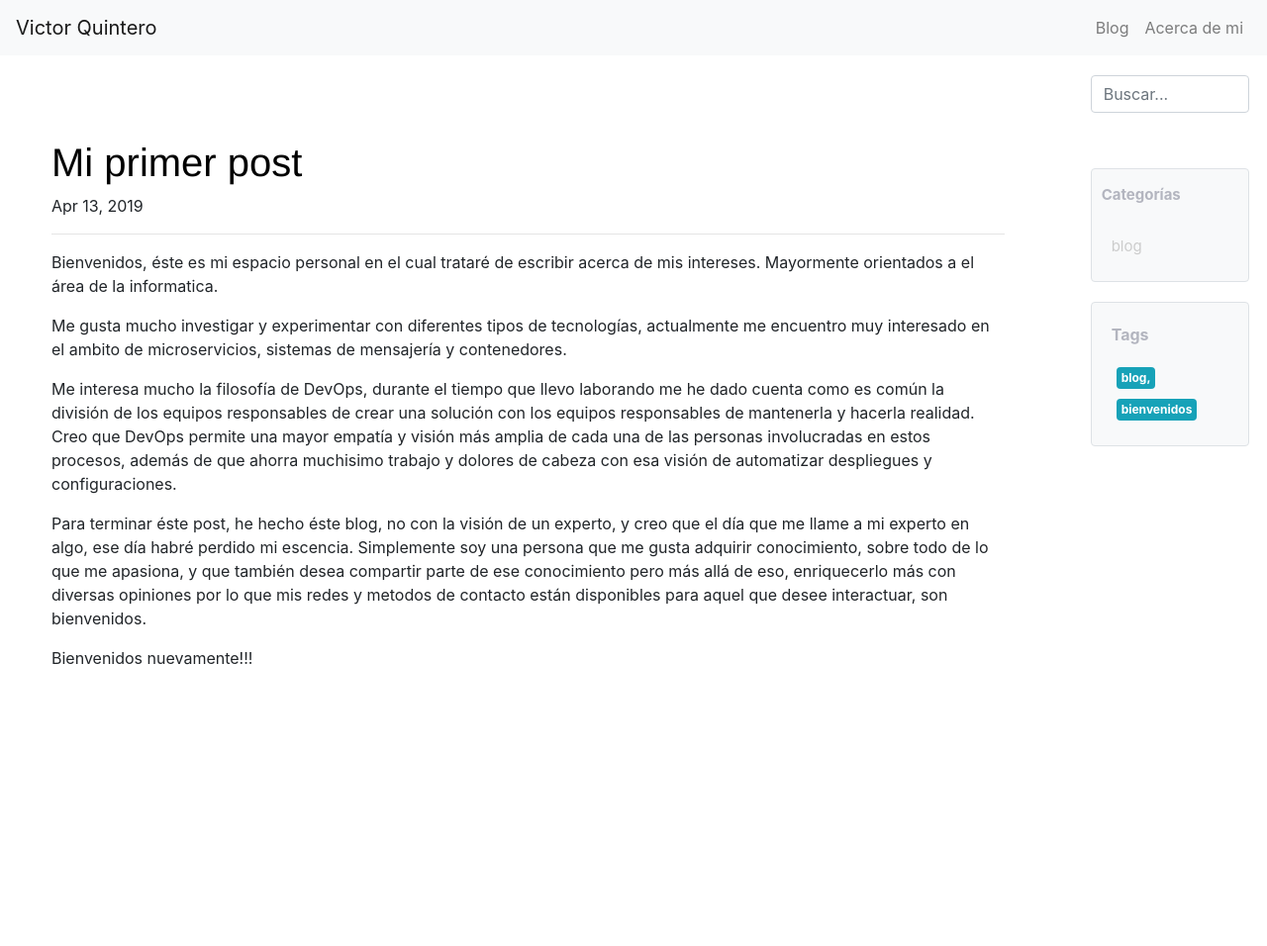
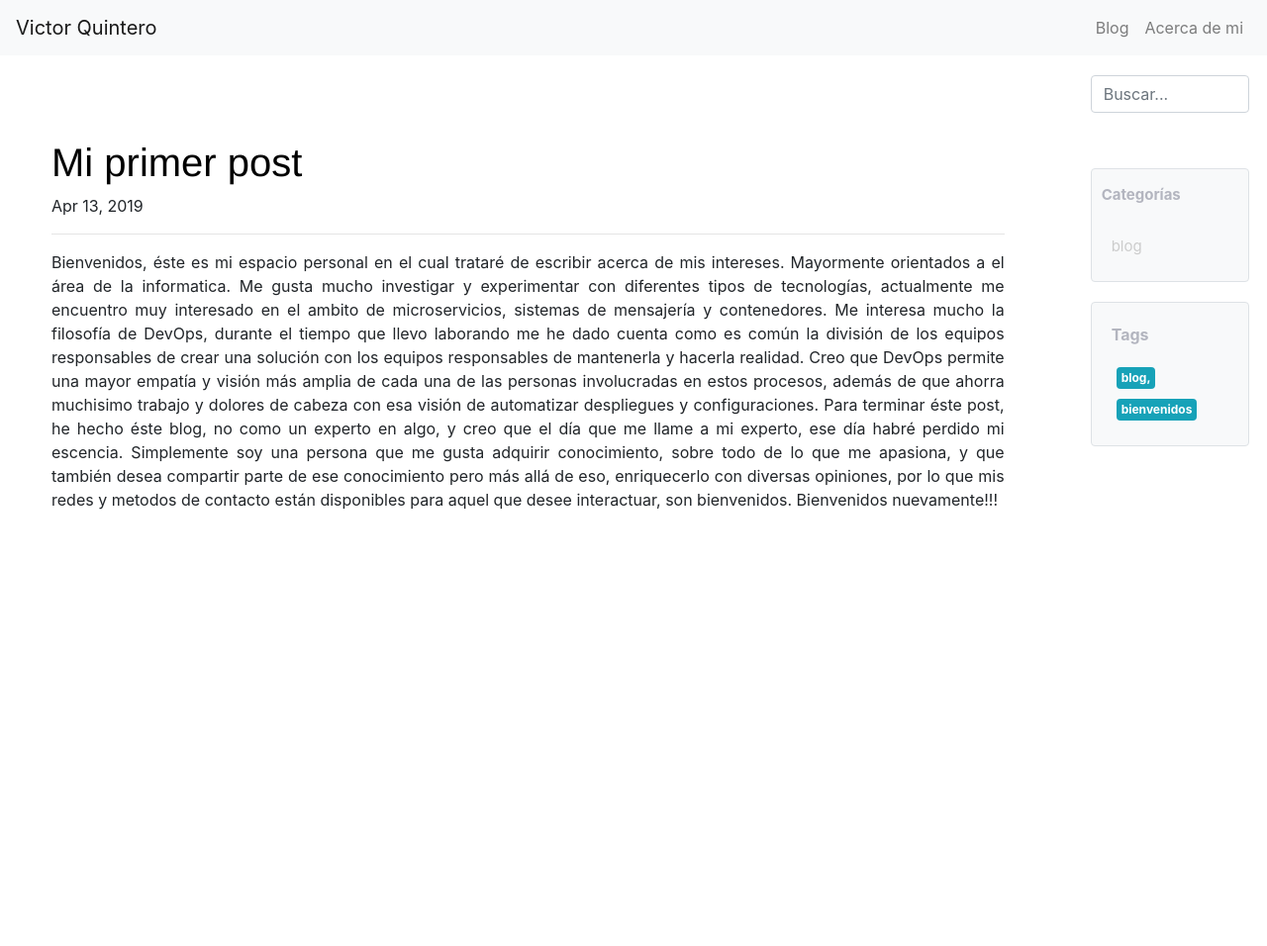
Before and after one commit to quinteroac/quinteroac.github.io, a Jekyll site: the page built from _posts/2019-04-03-primer-post.markdown, in a window 1280 px wide. Shown: the whole page at 99% size. Built offline with Jekyll 4.4.1, drawn with Linux system fonts in a browser that asks for light colours.

Commit message:
Agregamos justificación al post

```diff
--- a/_posts/2019-04-03-primer-post.markdown
+++ b/_posts/2019-04-03-primer-post.markdown
@@ -5,7 +5,7 @@ date:   2019-04-13 10:35:53 -0600
 categories: blog
 tags: blog, bienvenidos
 ---
-
+<div style="text-align: justify">
 Bienvenidos, éste es mi espacio personal en el cual trataré de escribir
 acerca de mis intereses. Mayormente orientados a el área de la informatica.
 
@@ -20,11 +20,12 @@ que DevOps permite una mayor empatía y visión más amplia de cada una de las p
 involucradas en estos procesos, además de que ahorra muchisimo trabajo y dolores
 de cabeza con esa visión de automatizar despliegues y configuraciones.
 
-Para terminar éste post, he hecho éste blog, no con la visión de un experto,
-y creo que el día que me llame a mi experto en algo, ese día habré perdido
+Para terminar éste post, he hecho éste blog, no como un experto en algo,
+y creo que el día que me llame a mi experto, ese día habré perdido
 mi escencia. Simplemente soy una persona que me gusta adquirir conocimiento, sobre
 todo de lo que me apasiona, y que también desea compartir parte de ese conocimiento
-pero más allá de eso, enriquecerlo más con diversas opiniones por lo que mis redes
+pero más allá de eso, enriquecerlo con diversas opiniones, por lo que mis redes
 y metodos de contacto están disponibles para aquel que desee interactuar, son bienvenidos.
 
 Bienvenidos nuevamente!!!
+</div>
```
